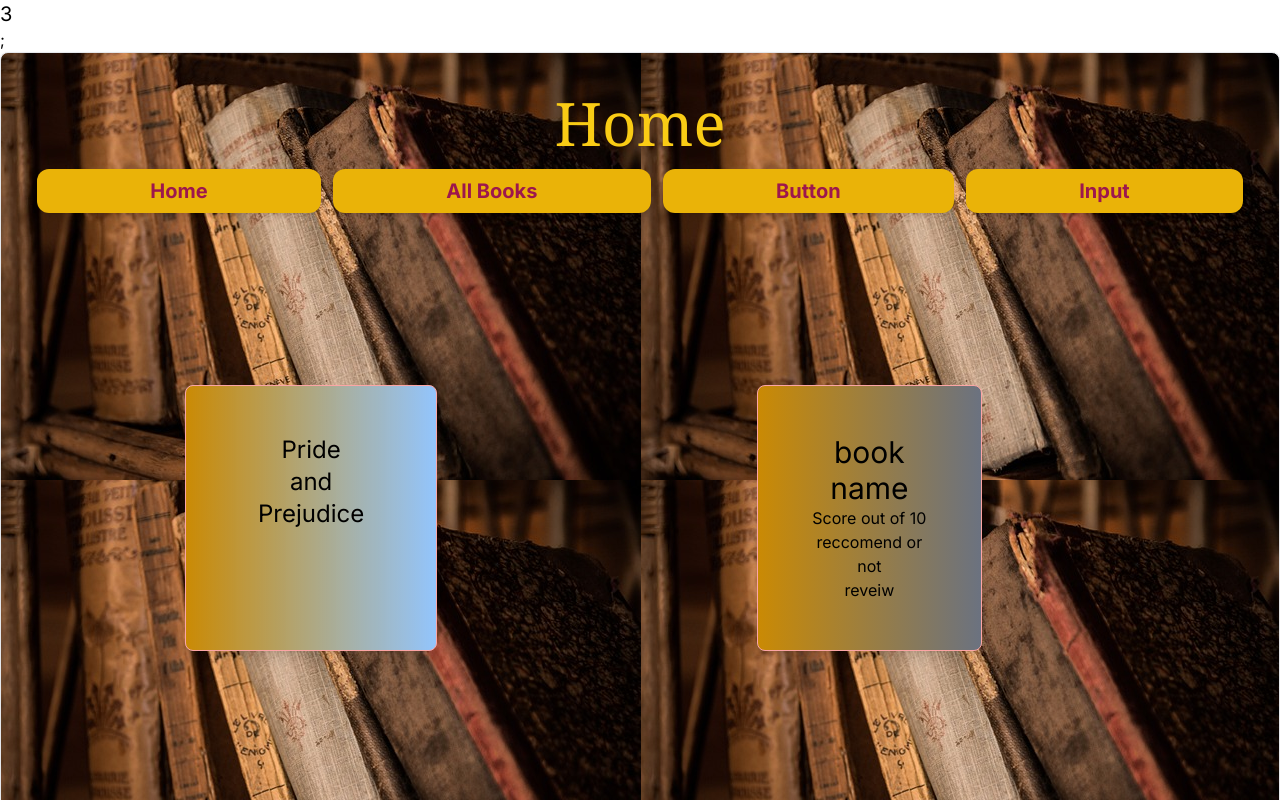
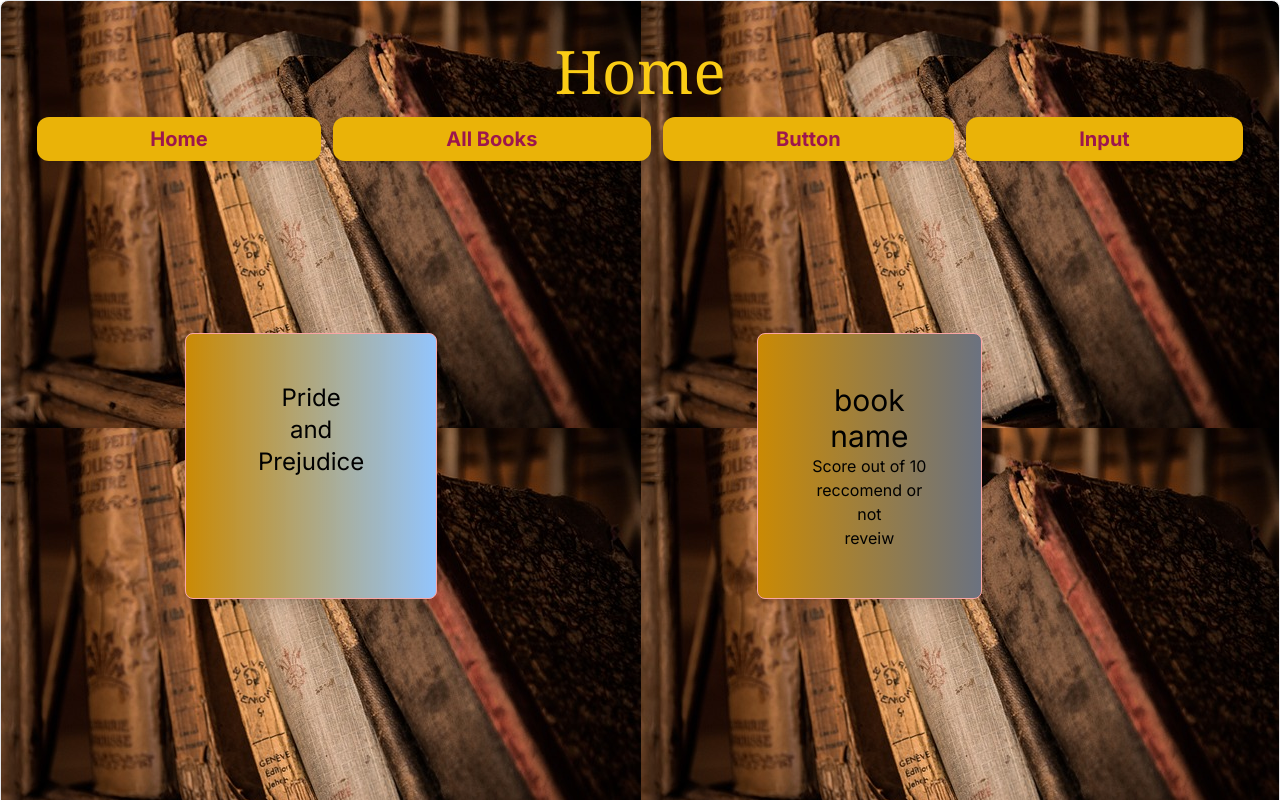
Before and after one commit to NoahAWelch/csci32-welch, a Next.js app in the folder apps/csci32-nextjs-welch/: page / in a window 1280 px wide. Shown: the top 800 px of the page. Built offline with nearby package versions, Linux system fonts and the light colour scheme.

Commit message:
input lab fixes

```diff
--- a/apps/csci32-nextjs-welch/src/app/page.tsx
+++ b/apps/csci32-nextjs-welch/src/app/page.tsx
@@ -3,12 +3,10 @@ import Navbar from './Components/Navbar'
 import PageTitle from './Components/PageTitle'
 import React from 'react'
 import Footer from './Components/Footer'
-import { add } from '@repo/math/add'
 
 export default function Home() {
   return (
     <div>
-      <div className="text-xl">{add(1, 2)}</div>;
       <div>
         <div
           className="text-center min-w-screen min-h-screen p-6  border border-gray-200 rounded-lg shadow dark:bg-gray-800 dark:border-gray-700"
```
